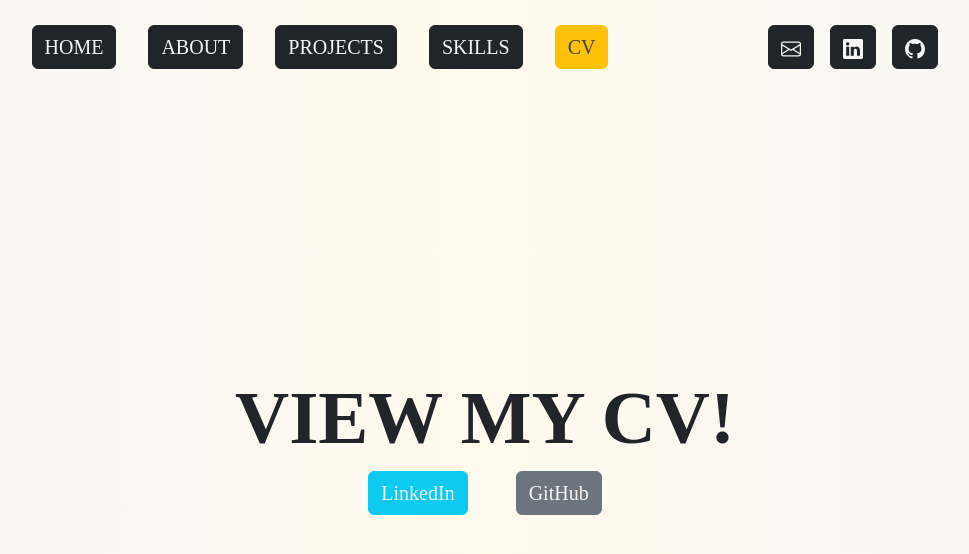
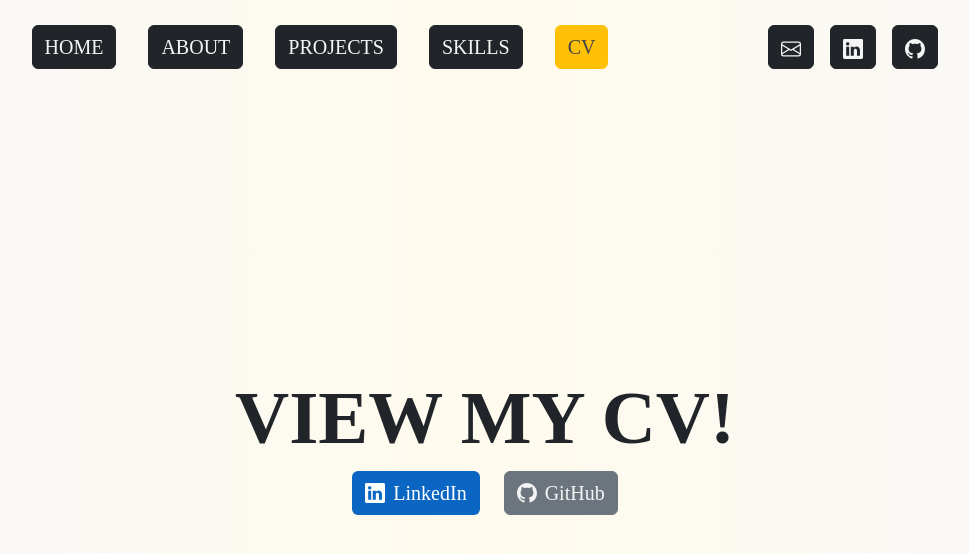
Before and after one commit to MTHP20/mtp-portfolio-website, a React (Create React App) app in the folder mtp-portfolio/: page /cv in a window 1280 px wide. Shown: the top 554 px of the page, without its empty margins (155-1124 px from the left). Built offline with nearby package versions, Linux system fonts and the light colour scheme; a web font is replaced by a local one.

Commit message:
cleaned up buttons on CV

```diff
--- a/mtp-portfolio/src/sections/cv.js
+++ b/mtp-portfolio/src/sections/cv.js
@@ -2,6 +2,8 @@ import React, { useState } from 'react';
 import '../App.css';
 import './cv.css';
 import pdf from '../images/CV.pdf'
+import { BsLinkedin, BsGithub, BsLink } from "react-icons/bs";
+
 
 
 const CV = () => {
@@ -35,13 +37,20 @@ const CV = () => {
                             </div>
                         </div>
                     )}
-                    <div className="d-flex justify-content-center gap-5">
-                        <a href="https://www.linkedin.co.uk/in/mthp/">
-                            <button className="btn btn-info">LinkedIn</button>
+                    <div className="d-flex justify-content-center gap-4">
+                        <a href="https://www.linkedin.co.uk/in/mthp/" style={{ textDecoration: 'none' }}>
+                            <button style={{ backgroundColor: '#0A66C2', color: 'white' }}
+                                className="btn d-flex align-items-center gap-2">
+                                <BsLinkedin /> LinkedIn
+                            </button>
                         </a>
-                        <a href="https://github.com/mthp20">
-                            <button className="btn btn-secondary">GitHub</button>
+
+                        <a href="https://github.com/mthp20" style={{ textDecoration: 'none' }}>
+                            <button className="btn btn-secondary d-flex align-items-center gap-2">
+                                <BsGithub /> GitHub
+                            </button>
                         </a>
+
                     </div>
                 </div>
             </div>
```
